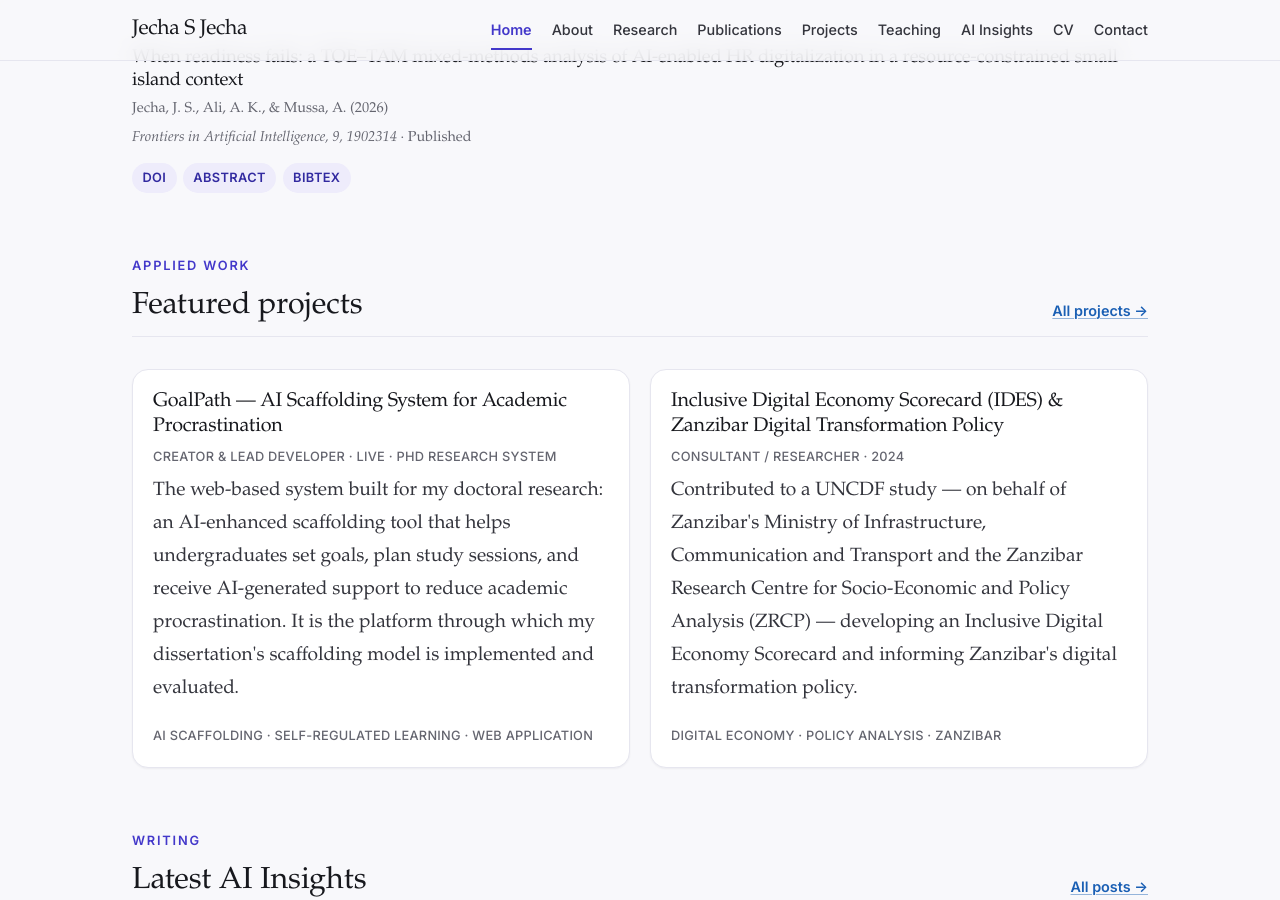
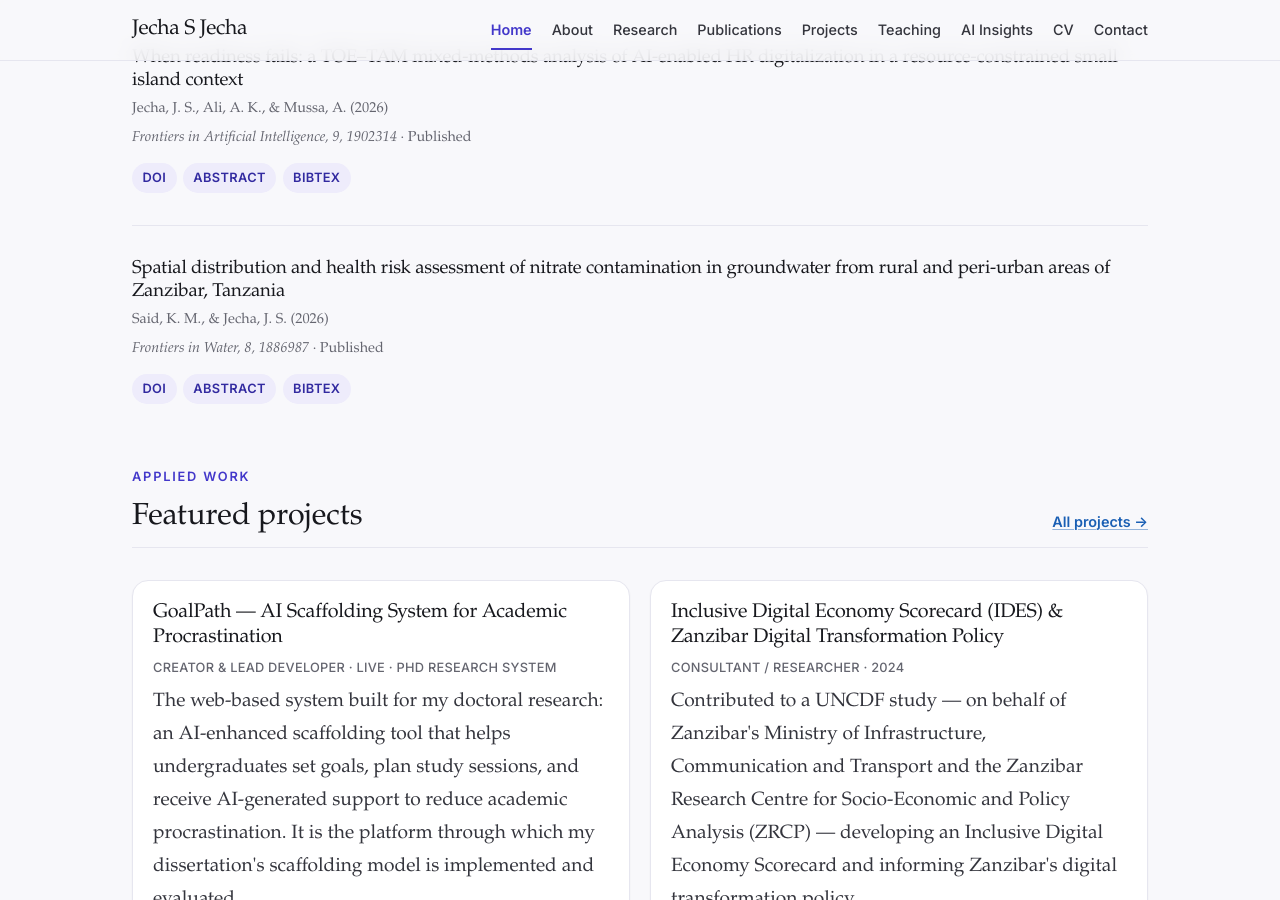
Before and after one commit to jechajecha92-tech/goalpath-site, a Jekyll site: the page built from index.md, in a window 1280 px wide and 900 px high, scrolled down 2323 px. Built offline with Jekyll 4.4.1, drawn with Linux system fonts in a browser that asks for light colours; some web fonts are replaced.

Commit message:
Feature the Frontiers in Water paper on the home page
Mark the groundwater nitrate article as featured and raise the home
page's featured-publications limit from 3 to 4 so all four published
journal articles are shown.

Co-Authored-By: Claude Opus 5 <noreply@anthropic.com>

```diff
--- a/_data/publications.yml
+++ b/_data/publications.yml
@@ -109,6 +109,7 @@
   type: journal
   status: "Published"
   venue: "Frontiers in Water, 8, 1886987"
+  featured: true
   doi: "https://doi.org/10.3389/frwa.2026.1886987"
   abstract: >-
     Nitrate contamination of groundwater is a growing concern in tropical
--- a/_layouts/home.html
+++ b/_layouts/home.html
@@ -73,7 +73,7 @@ layout: default
       </div>
       <a class="section-head__link" href="{{ '/publications/' | relative_url }}">All publications &rarr;</a>
     </div>
-    {%- for pub in featured_pubs limit: 3 %}
+    {%- for pub in featured_pubs limit: 4 %}
     {% include publication.html pub=pub id_prefix="home" %}
     {%- endfor %}
   </section>
```
